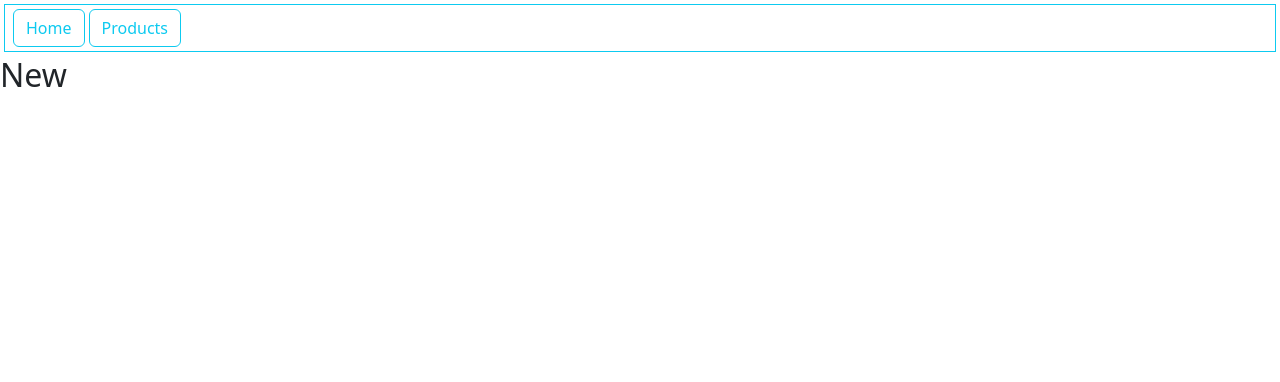
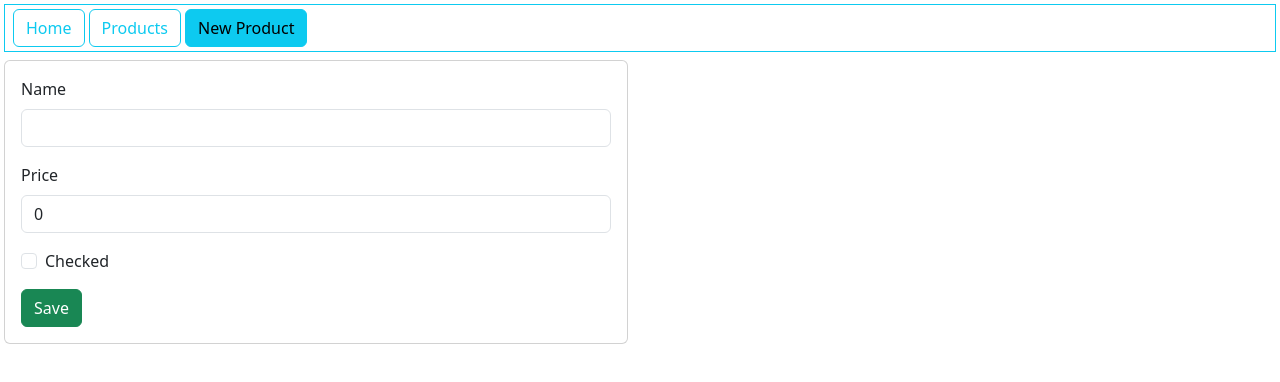
Before and after one commit to Merou1/Products-Management-React-JsonServer-Crud-App, a React (Create React App) app: page /new in a window 1280 px wide. Shown: the top 382 px of the page. Built offline with nearby package versions, Linux system fonts and the light colour scheme.

Commit message:
first commit

```diff
--- a/data/db.json
+++ b/data/db.json
@@ -11,6 +11,36 @@
       "name": "Smart phone",
       "price": 5000,
       "checked": false
+    },
+    {
+      "id": "9e1c",
+      "name": "Computer",
+      "price": "8000",
+      "checked": true
+    },
+    {
+      "id": "dbf6",
+      "name": "Phone",
+      "price": "01000",
+      "checked": true
+    },
+    {
+      "id": "f4e0",
+      "name": "jfjf",
+      "price": "07770",
+      "checked": true
+    },
+    {
+      "id": "22dc",
+      "name": "kkf",
+      "price": "06768",
+      "checked": false
+    },
+    {
+      "id": "f869",
+      "name": "kdfk",
+      "price": "06877",
+      "checked": false
     }
   ]
 }
--- a/src/App.js
+++ b/src/App.js
@@ -27,6 +27,9 @@ function App() {
         <li>
           <Link className={currentRoute=="products"?"btn btn-info ms-1":"btn btn-outline-info ms-1"} onClick={() => setCurrentRoute("products")} to={"/products"}>Products</Link>
         </li>
+        <li>
+          <Link className={currentRoute=="new"?"btn btn-info ms-1":"btn btn-outline-info ms-1"}  onClick={() => setCurrentRoute("new")} to={"/new"}>New Product</Link>
+        </li>
       </ul>
     </nav>
     <Routes>
--- a/src/Components/New.js
+++ b/src/Components/New.js
@@ -1,6 +1,44 @@
+import { useState } from "react";
+import { saveProduct } from "../app/app";
+import { JSON } from "mysql/lib/protocol/constants/types";
+import { STRING } from "mysql/lib/protocol/constants/types";
+
+
 const New = () => {
+    const [name,setName]=useState("")
+    const [price,setPrice]=useState(0)
+    const [checked,setChecked]=useState(false)
+const handleSaveProduct=(event)=>{
+    event.preventDefault()
+    let product={name,price,checked}
+    saveProduct(product).then(resp=>{
+            alert(JSON.stringify(resp.data))
+    }).catch(e=>console.log(e))
+}
     return (
-        <h2>New</h2>
+        <div className="row p-1">
+            <div className="col-md-6">
+                <div className="card">
+                    <div className="card-body">
+                        <form onSubmit={handleSaveProduct} action="">
+                            <div className="mb-3">
+                                <label className="form-label" htmlFor="">Name</label>
+                                <input onChange={(e)=>setName(e.target.value )} value={name} className="form-control" type="text" name="" id="" />
+                            </div>
+                            <div className="mb-3">
+                                <label className="form-label" htmlFor="">Price</label>
+                                <input onChange={e=>setPrice(e.target.value)} value={price} className="form-control" type="text" name="" id="" />
+                            </div>
+                            <div className="form-check mb-3">
+                                <input className="form-check-input" onChange={e=>setChecked(e.target.checked)}  checked={checked} type="checkbox" />
+                                <label className="form-check-label" htmlFor="">Checked</label>
+                            </div>
+                            <button className="btn btn-success">Save</button>
+                        </form>
+                    </div>
+                </div>
+            </div>
+        </div>
      );
 }
 
--- a/src/Components/Products.js
+++ b/src/Components/Products.js
@@ -5,30 +5,48 @@ import axios from "axios";
 import { deleteProduct, getProducts, checkProduct } from "../app/app";
 
 const Products = () => {
-    const[products,setProducts]=useState([])
+    const[state,setState]=useState({
+        products:[],
+        currentPage:1,
+        pageSize:4,
+        keyword:"",
+        totalPages:0
+    })
     useEffect(()=>{
-        handleGetProducts();
+        handleGetProducts(state.keyword,state.currentPage,state.pageSize);
     },[])
-    const handleGetProducts=()=>{
-        getProducts().then(resp=>{
-            setProducts(resp.data)
+
+    const handleGetProducts=(keyword,page,size)=>{
+        getProducts(keyword,page,size)
+        .then(resp=>{
+            const totalElements=resp.headers['x-total-count']
+            console.log(parseInt(totalElements))
+            let totalPages=Math.floor(totalElements/size)
+            if(totalElements%size!==0) ++totalPages
+            setState({
+                products: resp.data,
+                keyword:keyword,
+                currentPage:page,
+                pageSize:size,
+                totalPages:totalPages
+            });
         }).catch(e=>console.log(e))
     }
     const handleDeleteProduct=product=>{
         deleteProduct(product).then(
             resp=>{
-                const newProducts=products.filter(p=>p.id!=product.id)
-                setProducts(newProducts)
+                const newProducts=state.products.filter(p=>p.id!=product.id)
+                setState({...state,products:newProducts});
             }
         ).catch(e=>console.log(e))
     }
     const handleCheckButton=product=>{
         checkProduct(product).then(resp=>{
-        const newProducts=products.map(p=>{
+        const newProducts=state.products.map(p=>{
             if( p.id==product.id) {p.checked=!p.checked}
             return p
         })
-        setProducts(newProducts)
+        setState({...state, products:newProducts})
     }).catch(e=>console.log(e))
     }
     return (
@@ -48,7 +66,7 @@ const Products = () => {
                         </tr>
                     </thead>
                     <tbody>
-                        {products.map(product=>{
+                        {state.products.map(product=>{
                             return(
                             <tr key={product.id}>
                                 <td>{product.id}</td>
@@ -69,6 +87,17 @@ const Products = () => {
                         })}
                     </tbody>
                 </table>
+                <ul className="nav nav-pills">
+                    {
+                        new Array(state.totalPages).fill(0).map((v,index)=>{
+                            return(
+                            <li>
+                                <button>{index+1}</button>
+                            </li>
+                        )})
+                    }
+                </ul>
+
             </div>
         </div>
                 </div>
--- a/src/app/app.js
+++ b/src/app/app.js
@@ -4,8 +4,8 @@ export const productsApi=axios.create({
     baseURL:"http://localhost:3000/"
 })
 
-export const getProducts=()=>{
-    return productsApi.get("/products")
+export const getProducts=(keyword="",page=1,size=4)=>{
+    return productsApi.get(`/products?name_like=${keyword}&_page=${page}&_limit=${size}`)
 }
 export const deleteProduct=(product)=>{
     return productsApi.delete(`/products/${product.id}`)
```
